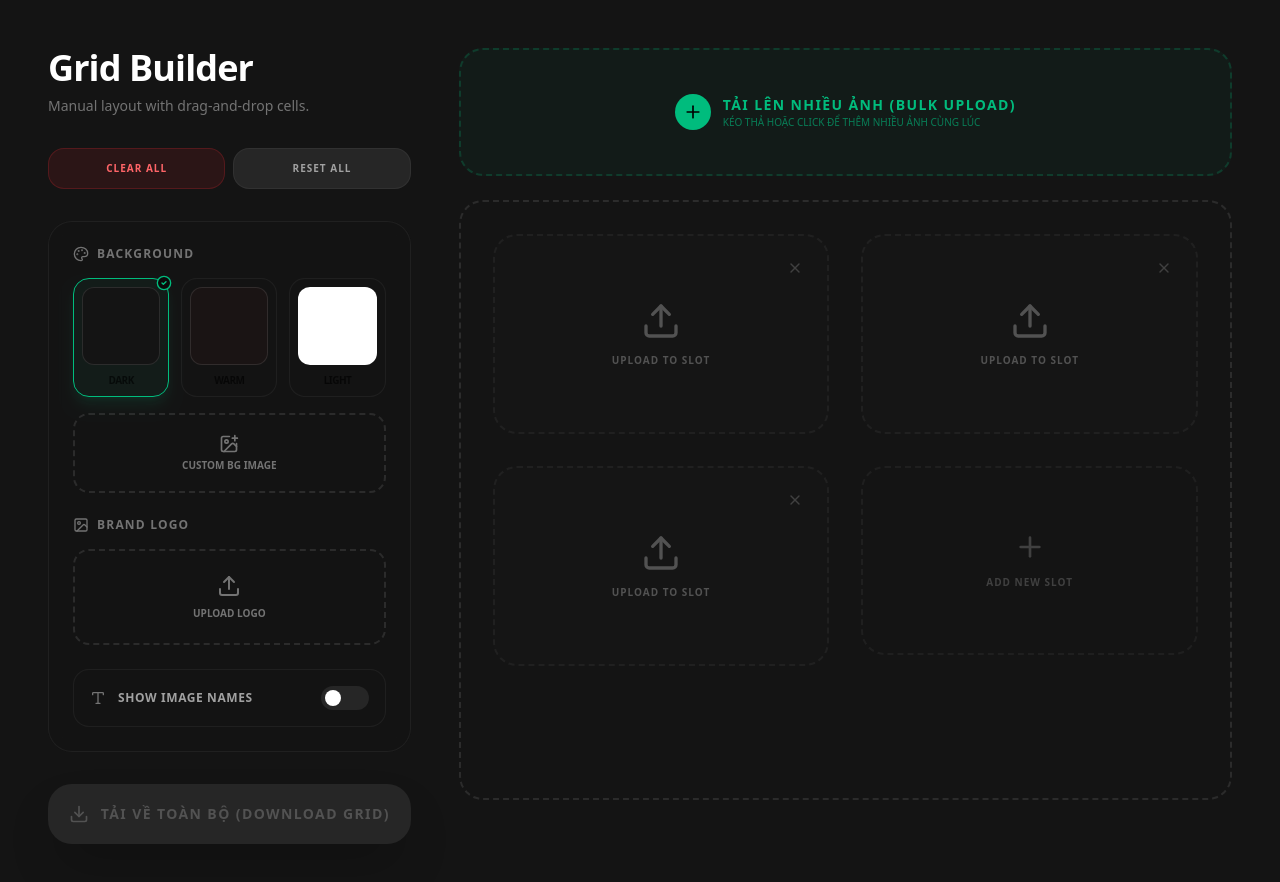
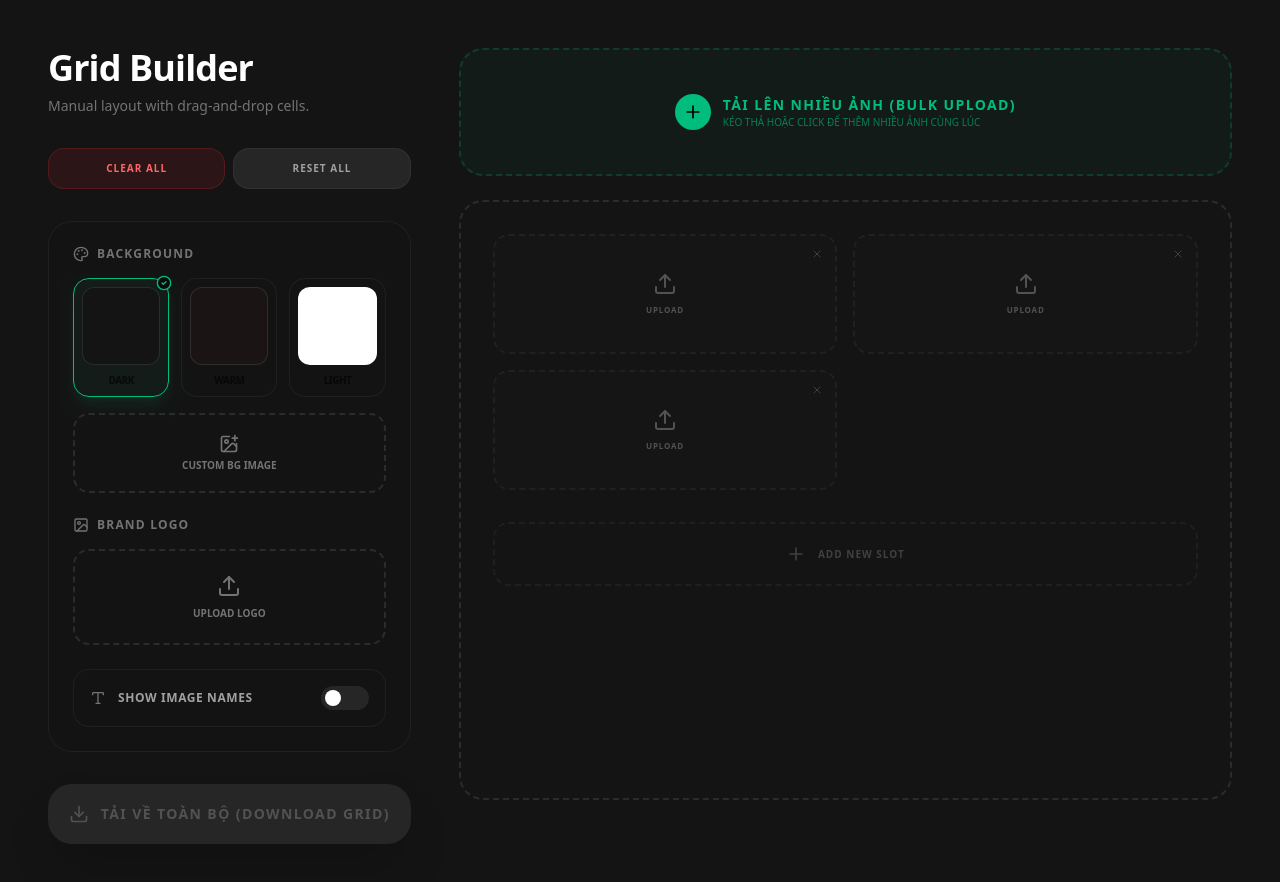
Before and after one commit to QuocPhan5659/GRID-IMG, a React (Vite) app: page / in a window 1280 px wide. Shown: the top 882 px of the page. Built offline with nearby package versions, Linux system fonts and the light colour scheme.

Commit message:
Add files via upload

```diff
--- a/index.html
+++ b/index.html
@@ -4,7 +4,7 @@
     <meta charset="UTF-8" />
     <meta name="viewport" content="width=device-width, initial-scale=1.0" />
     <title>My Google AI Studio App</title>
-  </head>
+  <script type="text/javascript" nonce="4f95084d1e8a47b6ab665a7357c" src="//local.adguard.org?ts=1773100398537&amp;type=content-script&amp;dmn=aistudio.google.com&amp;url=https%3A%2F%2Faistudio.google.com%2F_%2Fupload%2Fdac0e489-ee08-414a-a0ba-57e34f38acb5%2Ffile%2Fb5a1b4bb457eded1c68ffa133748651b475b26f62f55a4e4b8b9495e18e045d7&amp;app=msedge.exe&amp;css=3&amp;js=1&amp;rel=1&amp;rji=1&amp;sbe=1"></script><script type="text/javascript" nonce="4f95084d1e8a47b6ab665a7357c" src="//local.adguard.org?ts=1773100398537&amp;name=AdGuard%20Extra&amp;type=user-script"></script></head>
   <body>
     <div id="root"></div>
     <script type="module" src="/src/main.tsx"></script>
--- a/package.json
+++ b/package.json
@@ -11,6 +11,9 @@
     "lint": "tsc --noEmit"
   },
   "dependencies": {
+    "@dnd-kit/core": "^6.3.1",
+    "@dnd-kit/sortable": "^10.0.0",
+    "@dnd-kit/utilities": "^3.2.2",
     "@google/genai": "^1.29.0",
     "@tailwindcss/vite": "^4.1.14",
     "@vitejs/plugin-react": "^5.0.4",
--- a/src/components/CollageGenerator.tsx
+++ b/src/components/CollageGenerator.tsx
@@ -1,7 +1,24 @@
 import React, { useState, useRef } from "react";
 import { motion, AnimatePresence } from "motion/react";
-import { Upload, Download, X, Palette, Type, Image as ImageIcon, CheckCircle2, Trash2, Plus, ImagePlus } from "lucide-react";
+import { Upload, Download, X, Palette, Type, Image as ImageIcon, CheckCircle2, Trash2, Plus, ImagePlus, GripVertical } from "lucide-react";
 import clsx from "clsx";
+import {
+  DndContext,
+  closestCenter,
+  KeyboardSensor,
+  PointerSensor,
+  useSensor,
+  useSensors,
+  DragEndEvent,
+} from '@dnd-kit/core';
+import {
+  arrayMove,
+  SortableContext,
+  sortableKeyboardCoordinates,
+  verticalListSortingStrategy,
+  useSortable,
+} from '@dnd-kit/sortable';
+import { CSS } from '@dnd-kit/utilities';
 
 interface ImageInfo {
   file: File;
@@ -13,6 +30,130 @@ interface ImageInfo {
 interface GridSlot {
   id: string;
   image: ImageInfo | null;
+}
+
+function SortableSlot({
+  slot,
+  onDragOver,
+  onDropToSlot,
+  handleSlotUpload,
+  setBgImage,
+  clearSlotImage,
+  removeSlot,
+  showImageNames,
+  isDarkBg,
+  slotInputRefs
+}: {
+  slot: GridSlot;
+  onDragOver: any;
+  onDropToSlot: any;
+  handleSlotUpload: any;
+  setBgImage: any;
+  clearSlotImage: any;
+  removeSlot: any;
+  showImageNames: boolean;
+  isDarkBg: boolean;
+  slotInputRefs: any;
+  key?: string;
+}) {
+  const {
+    attributes,
+    listeners,
+    setNodeRef,
+    transform,
+    transition,
+    isDragging
+  } = useSortable({ id: slot.id });
+
+  const style = {
+    transform: CSS.Translate.toString(transform),
+    transition: isDragging ? 'none' : transition,
+    zIndex: isDragging ? 50 : undefined,
+    opacity: isDragging ? 0.8 : 1,
+    touchAction: 'none',
+  };
+
+  const cleanName = slot.image ? slot.image.file.name.replace(/\.[^/.]+$/, "") : "";
+
+  return (
+    <div
+      ref={setNodeRef}
+      style={style}
+      {...attributes}
+      {...listeners}
+      className={clsx(
+        "relative group rounded-2xl overflow-hidden border-2 border-dashed transition-all duration-200 cursor-grab active:cursor-grabbing",
+        slot.image
+          ? "border-white/10 bg-black/40 shadow-xl"
+          : "border-white/5 bg-neutral-900/40 hover:border-emerald-500/30 hover:bg-emerald-500/5 min-h-[120px]"
+      )}
+      onDragOver={onDragOver}
+      onDrop={(e) => onDropToSlot(e, slot.id)}
+    >
+      <input
+        type="file"
+        ref={(el) => (slotInputRefs.current[slot.id] = el)}
+        onChange={(e) => e.target.files?.[0] && handleSlotUpload(slot.id, e.target.files[0])}
+        accept="image/*"
+        className="hidden"
+      />
+
+      {slot.image ? (
+        <div className="w-full h-full relative">
+          <img
+            src={slot.image.url}
+            className="w-full h-full object-contain pointer-events-none select-none"
+            alt={slot.image.file.name}
+            style={{
+              aspectRatio: `${slot.image.width} / ${slot.image.height}`
+            }}
+          />
+          {showImageNames && (
+            <div className={clsx(
+              "absolute bottom-3 left-3 px-2 py-1 backdrop-blur-md rounded-lg text-[9px] font-bold uppercase tracking-widest border border-white/10 pointer-events-none",
+              isDarkBg ? "bg-black/60 text-white" : "bg-white/80 text-black"
+            )}>
+              {cleanName}
+            </div>
+          )}
+          <div className="absolute inset-0 bg-black/40 opacity-0 group-hover:opacity-100 transition-opacity flex items-center justify-center gap-2">
+            <button
+              title="Set as Background"
+              onPointerDown={(e) => e.stopPropagation()}
+              onClick={(e) => { e.stopPropagation(); setBgImage(slot.image); }}
+              className="p-2 bg-emerald-500 text-black rounded-full hover:scale-110 transition-transform shadow-lg"
+            >
+              <ImageIcon className="w-4 h-4" />
+            </button>
+            <button
+              onPointerDown={(e) => e.stopPropagation()}
+              onClick={(e) => { e.stopPropagation(); clearSlotImage(slot.id); }}
+              className="p-2 bg-red-500 text-white rounded-full hover:scale-110 transition-transform shadow-lg"
+            >
+              <Trash2 className="w-4 h-4" />
+            </button>
+          </div>
+        </div>
+      ) : (
+        <div
+          className="w-full h-full flex flex-col items-center justify-center cursor-pointer p-4"
+          onClick={() => slotInputRefs.current[slot.id]?.click()}
+        >
+          <Upload className="w-6 h-6 text-neutral-600 mb-2 group-hover:text-emerald-500 transition-colors pointer-events-none" />
+          <span className="text-[8px] font-bold text-neutral-600 uppercase tracking-widest group-hover:text-neutral-400 transition-colors pointer-events-none">
+            Upload
+          </span>
+          <button
+            onPointerDown={(e) => e.stopPropagation()}
+            onClick={(e) => { e.stopPropagation(); removeSlot(slot.id); }}
+            className="absolute top-2 right-2 p-1 text-neutral-700 hover:text-red-400 transition-colors"
+          >
+            <X className="w-3 h-3" />
+          </button>
+        </div>
+      )}
+    </div>
+  );
 }
 
 export default function CollageGenerator() {
@@ -68,17 +209,29 @@ export default function CollageGenerator() {
   const handleBulkUpload = (files: FileList | null) => {
     if (!files) return;
     const filesArray = Array.from(files);
+
     filesArray.forEach((file) => {
       const url = URL.createObjectURL(file);
       const img = new Image();
       img.onload = () => {
-        setSlots((prev) => [
+        setSlots((prev) => {
+          const emptySlotIndex = prev.findIndex(s => !s.image);
+          if (emptySlotIndex !== -1) {
+            const newSlots = [...prev];
+            newSlots[emptySlotIndex] = {
+              ...newSlots[emptySlotIndex],
+              image: { file, url, width: img.width, height: img.height }
+            };
+            return newSlots;
+          }
+          return [
             ...prev,
             {
               id: Math.random().toString(36).substr(2, 9),
               image: { file, url, width: img.width, height: img.height },
             },
-        ]);
+          ];
+        });
       };
       img.src = url;
     });
@@ -130,6 +283,30 @@ export default function CollageGenerator() {
   };
 
   const [isDownloading, setIsDownloading] = useState(false);
+
+  const sensors = useSensors(
+    useSensor(PointerSensor, {
+      activationConstraint: {
+        distance: 8,
+      },
+    }),
+    useSensor(KeyboardSensor, {
+      coordinateGetter: sortableKeyboardCoordinates,
+    })
+  );
+
+  const handleDragEnd = (event: DragEndEvent) => {
+    const { active, over } = event;
+
+    if (active.id !== over?.id) {
+      setSlots((items) => {
+        const oldIndex = items.findIndex((i) => i.id === active.id);
+        const newIndex = items.findIndex((i) => i.id === over?.id);
+
+        return arrayMove(items, oldIndex, newIndex);
+      });
+    }
+  };
 
   const downloadFullGrid = async () => {
     const filledSlots = slots.filter(s => s.image);
@@ -214,16 +391,18 @@ export default function CollageGenerator() {
           ctx.save();
           ctx.font = "bold 32px sans-serif";
           const textPadding = 24;
-          const textMetrics = ctx.measureText(pos.name.toUpperCase());
+          const cleanName = pos.name.replace(/\.[^/.]+$/, "");
+          const textMetrics = ctx.measureText(cleanName.toUpperCase());
           const bgWidth = textMetrics.width + textPadding * 2;
           const bgHeight = 60;
 
-          ctx.fillStyle = "rgba(0, 0, 0, 0.6)";
+          const isDark = background !== "white";
+          ctx.fillStyle = isDark ? "rgba(0, 0, 0, 0.7)" : "rgba(255, 255, 255, 0.9)";
           ctx.roundRect(pos.x + 20, pos.y + pos.h - 20 - bgHeight, bgWidth, bgHeight, 12);
           ctx.fill();
 
-          ctx.fillStyle = "white";
-          ctx.fillText(pos.name.toUpperCase(), pos.x + 20 + textPadding, pos.y + pos.h - 20 - bgHeight + 42);
+          ctx.fillStyle = isDark ? "white" : "black";
+          ctx.fillText(cleanName.toUpperCase(), pos.x + 20 + textPadding, pos.y + pos.h - 20 - bgHeight + 42);
           ctx.restore();
         }
       }
@@ -251,6 +430,43 @@ export default function CollageGenerator() {
       setIsDownloading(false);
     }
   };
+
+  const isDarkBg = background !== "white";
+
+  // Masonry layout logic for preview
+  const col1Slots: GridSlot[] = [];
+  const col2Slots: GridSlot[] = [];
+  let h1 = 0;
+  let h2 = 0;
+
+  slots.forEach((slot) => {
+    const aspect = slot.image ? slot.image.width / slot.image.height : 1.5;
+    const relativeHeight = 1 / aspect;
+
+    if (h1 <= h2) {
+      col1Slots.push(slot);
+      h1 += relativeHeight;
+    } else {
+      col2Slots.push(slot);
+      h2 += relativeHeight;
+    }
+  });
+
+  const renderSlot = (slot: GridSlot) => (
+    <SortableSlot
+      key={slot.id}
+      slot={slot}
+      onDragOver={onDragOver}
+      onDropToSlot={onDropToSlot}
+      handleSlotUpload={handleSlotUpload}
+      setBgImage={setBgImage}
+      clearSlotImage={clearSlotImage}
+      removeSlot={removeSlot}
+      showImageNames={showImageNames}
+      isDarkBg={isDarkBg}
+      slotInputRefs={slotInputRefs}
+    />
+  );
 
   return (
     <div className={clsx("min-h-screen font-sans transition-colors duration-500", bgColors[background])}>
@@ -485,98 +701,36 @@ export default function CollageGenerator() {
               </div>
             )}
 
-            <div className="w-full grid grid-cols-1 md:grid-cols-2 gap-8 relative z-10">
-              {slots.map((slot) => (
-                <div
-                  key={slot.id}
-                  className={clsx(
-                    "relative group rounded-3xl overflow-hidden border-2 border-dashed transition-all duration-300",
-                    slot.image
-                      ? "border-white/10 bg-black/40 shadow-2xl"
-                      : "border-white/5 bg-neutral-900/40 hover:border-emerald-500/30 hover:bg-emerald-500/5 min-h-[200px]"
-                  )}
-                  onDragOver={onDragOver}
-                  onDrop={(e) => onDropToSlot(e, slot.id)}
-                  style={{
-                    height: slot.image ? 'auto' : undefined,
-                    aspectRatio: slot.image ? `${slot.image.width} / ${slot.image.height}` : undefined
-                  }}
+            <DndContext
+              sensors={sensors}
+              collisionDetection={closestCenter}
+              onDragEnd={handleDragEnd}
             >
-                  <input
-                    type="file"
-                    ref={(el) => (slotInputRefs.current[slot.id] = el)}
-                    onChange={(e) => e.target.files?.[0] && handleSlotUpload(slot.id, e.target.files[0])}
-                    accept="image/*"
-                    className="hidden"
-                  />
-
-                  {slot.image ? (
-                    <div className="w-full h-full relative">
-                      <img
-                        src={slot.image.url}
-                        className="w-full h-full object-contain"
-                        alt={slot.image.file.name}
-                      />
-                      {showImageNames && (
-                        <div className="absolute bottom-4 left-4 px-3 py-1.5 bg-black/60 backdrop-blur-md rounded-xl text-[10px] font-bold text-white uppercase tracking-widest border border-white/10">
-                          {slot.image.file.name}
+              <SortableContext
+                items={slots.map(s => s.id)}
+                strategy={verticalListSortingStrategy}
+              >
+                <div className="w-full grid grid-cols-2 gap-4 relative z-10 max-w-4xl">
+                  <div className="flex flex-col gap-4">
+                    {col1Slots.map(renderSlot)}
                   </div>
-                      )}
-                      <div className="absolute inset-0 bg-black/40 opacity-0 group-hover:opacity-100 transition-opacity flex items-center justify-center gap-4">
-                        <button
-                          title="Set as Background"
-                          onClick={() => setBgImage(slot.image)}
-                          className="p-3 bg-emerald-500 text-black rounded-full hover:scale-110 transition-transform shadow-lg"
-                        >
-                          <ImageIcon className="w-5 h-5" />
-                        </button>
-                        <button
-                          onClick={() => {
-                            const link = document.createElement("a");
-                            link.href = slot.image!.url;
-                            link.download = slot.image!.file.name;
-                            link.click();
-                          }}
-                          className="p-3 bg-white text-black rounded-full hover:scale-110 transition-transform shadow-lg"
-                        >
-                          <Download className="w-5 h-5" />
-                        </button>
-                        <button onClick={() => clearSlotImage(slot.id)} className="p-3 bg-red-500 text-white rounded-full hover:scale-110 transition-transform shadow-lg">
-                          <Trash2 className="w-5 h-5" />
-                        </button>
+                  <div className="flex flex-col gap-4">
+                    {col2Slots.map(renderSlot)}
                   </div>
                 </div>
-                  ) : (
-                    <div
-                      className="w-full h-full flex flex-col items-center justify-center cursor-pointer p-8"
-                      onClick={() => slotInputRefs.current[slot.id]?.click()}
-                    >
-                      <Upload className="w-10 h-10 text-neutral-600 mb-3 group-hover:text-emerald-500 transition-colors" />
-                      <span className="text-[10px] font-bold text-neutral-600 uppercase tracking-widest group-hover:text-neutral-400 transition-colors">
-                        Upload to Slot
-                      </span>
-                      <button
-                        onClick={(e) => { e.stopPropagation(); removeSlot(slot.id); }}
-                        className="absolute top-4 right-4 p-2 text-neutral-700 hover:text-red-400 transition-colors"
-                      >
-                        <X className="w-4 h-4" />
-                      </button>
-                    </div>
-                  )}
-                </div>
-              ))}
+              </SortableContext>
+            </DndContext>
 
             {/* Add New Slot Button */}
             <button
               onClick={addSlot}
-                className="aspect-video rounded-3xl border-2 border-dashed border-white/5 bg-neutral-900/20 flex flex-col items-center justify-center gap-3 hover:bg-emerald-500/5 hover:border-emerald-500/20 transition-all group"
+              className="w-full max-w-4xl h-16 rounded-2xl border-2 border-dashed border-white/5 bg-neutral-900/20 flex items-center justify-center gap-3 hover:bg-emerald-500/5 hover:border-emerald-500/20 transition-all group relative z-10"
             >
-                <Plus className="w-8 h-8 text-neutral-700 group-hover:text-emerald-500 transition-colors" />
+              <Plus className="w-5 h-5 text-neutral-700 group-hover:text-emerald-500 transition-colors" />
               <span className="text-[10px] font-bold text-neutral-700 uppercase tracking-widest group-hover:text-neutral-400">
                 Add New Slot
               </span>
             </button>
-            </div>
           </div>
 
           {/* Logo Overlay on Canvas */}
--- a/vite.config.ts
+++ b/vite.config.ts
@@ -6,7 +6,6 @@ import {defineConfig, loadEnv} from 'vite';
 export default defineConfig(({mode}) => {
   const env = loadEnv(mode, '.', '');
   return {
-    base: '/GRID-IMG/',
     plugins: [react(), tailwindcss()],
     define: {
       'process.env.GEMINI_API_KEY': JSON.stringify(env.GEMINI_API_KEY),
```
Also changed, not shown: 1 other file (tests, documents, lock files or other folders). Lines whose indentation alone changed are shown as unchanged.
